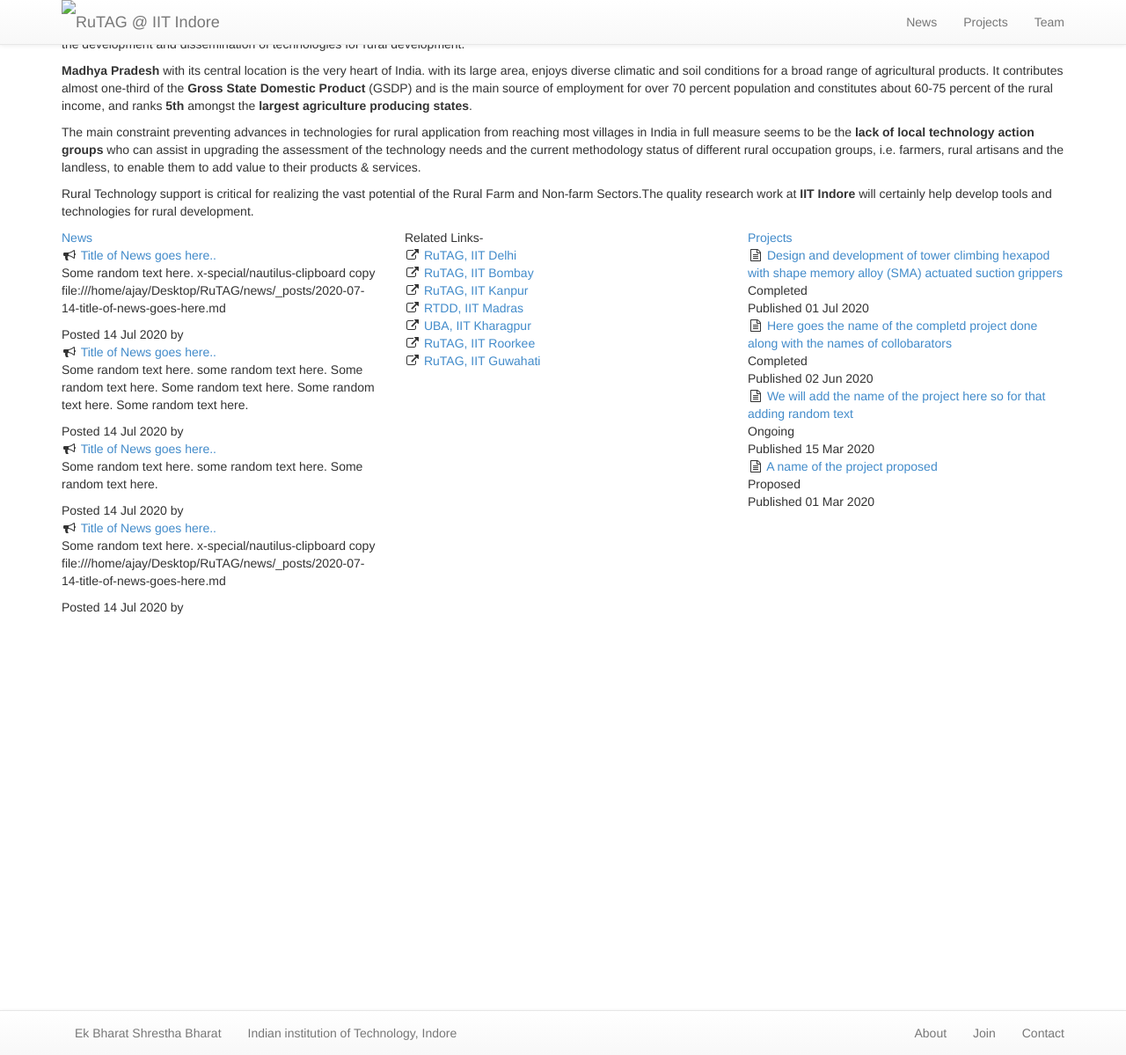
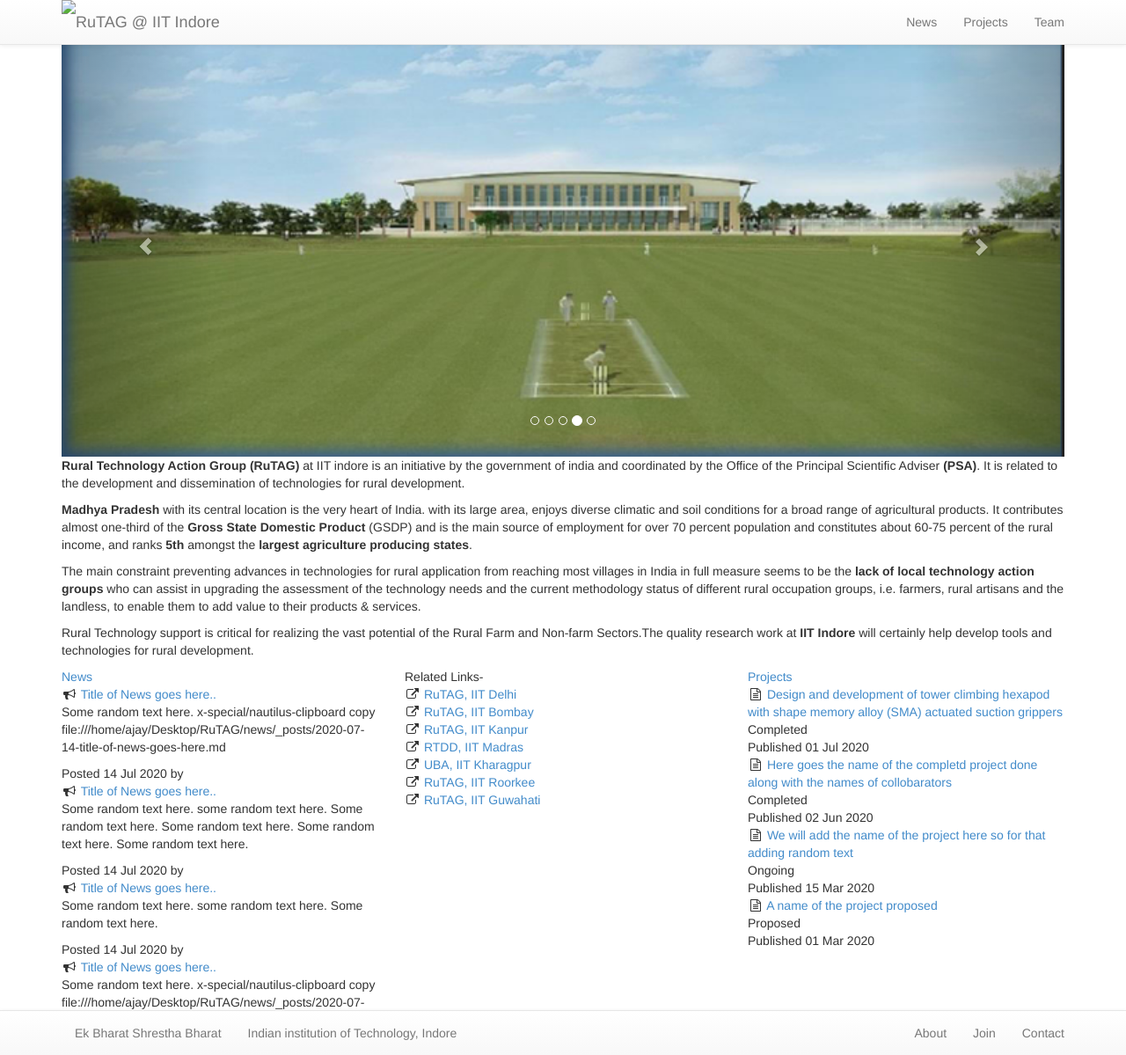
Before and after one commit to ajayiiti/rutag, a Jekyll site: the page built from index.html, in a window 1280 px wide and 1199 px high. Shown: the whole window at 88% size. Built offline with Jekyll 4.4.1, drawn with Linux system fonts in a browser that asks for light colours; nearby versions of some CDN libraries.

Commit message:
Update index.html

```diff
--- a/index.html
+++ b/index.html
@@ -31,19 +31,19 @@
 	  <div class="carousel-inner">
 
 	    <div class="item">
-	    	<img src="{{ ASSET_PATH }}/assets/themes/lab/images/banner/reason_1.png" width='1200px' alt="">
+	    	<img src="{{ BASE_PATH }}/assets/themes/lab/images/banner/reason_1.png" width='1200px' alt="">
 	    </div>
 	    <div class="item">
-	    	<img src="{{ ASSET_PATH }}/assets/themes/lab/images/banner/slider_01.jpg" width='1200px' alt="">
+	    	<img src="{{ BASE_PATH }}/assets/themes/lab/images/banner/slider_01.jpg" width='1200px' alt="">
 	    </div>
 	    <div class="active item">
-	    	<img src="{{ ASSET_PATH }}/assets/themes/lab/images/banner/pab-30min.png" width='1200px' alt="">
+	    	<img src="{{ BASE_PATH }}/assets/themes/lab/images/banner/pab-30min.png" width='1200px' alt="">
 	    </div>
 	    <div class="item">
-	    	<img src="{{ ASSET_PATH }}/assets/themes/lab/images/banner/hsp104-30min.png" width='1200px' alt="">
+	    	<img src="{{ BASE_PATH }}/assets/themes/lab/images/banner/hsp104-30min.png" width='1200px' alt="">
 	    </div>
 	    <div class="item">
-	    	<img src="{{ ASSET_PATH }}/assets/themes/lab/images/banner/yeast-dic.png" width='1200px' alt="">
+	    	<img src="{{ BASE_PATH }}/assets/themes/lab/images/banner/yeast-dic.png" width='1200px' alt="">
 	    </div>
 	  </div>
 	  <!-- Carousel nav -->
```
